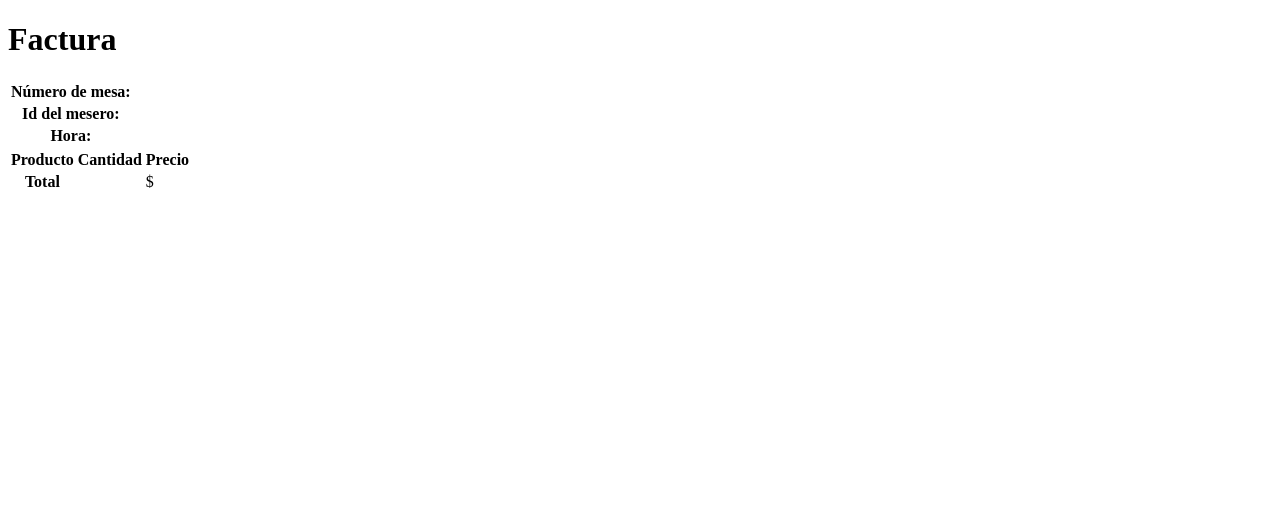
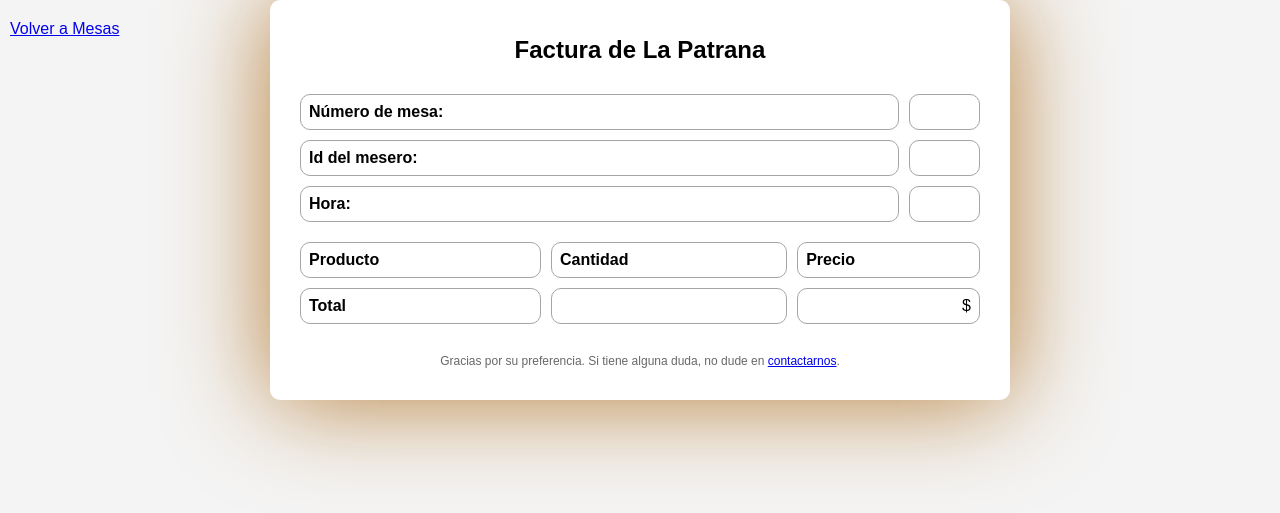
Before and after one commit to Juandoqg/Restaurant, a Django app: template myapp/templates/factura_email.html in a window 1280 px wide. Shown: the top 513 px of the page. Run offline with Django 5.2, Linux system fonts and the light colour scheme; the template is opened without the code that fills it, so the values that code supplies are empty.

Commit message:
estilos de factura ok

```diff
--- a/myapp/templates/factura_email.html
+++ b/myapp/templates/factura_email.html
@@ -4,41 +4,149 @@
     <meta charset="UTF-8">
     <meta name="viewport" content="width=device-width, initial-scale=1.0">
     <title>Factura</title>
+    <style>
+        body {
+            font-family: Arial, sans-serif;
+            margin: 0;
+            padding: 0;
+            background-color: #f4f4f4;
+        }
+
+        .invoice-container {
+            max-width: 700px;
+            margin: 0 auto;
+            background-color: #ffffff;
+            padding: 20px;
+            box-shadow: 0 0 100px #b67e38;
+            border-radius: 10px;
+            margin-bottom: 20px;
+            overflow: hidden;
+        }
+
+        .invoice-container:hover {
+            box-shadow: 0 0 15px rgba(0, 0, 0, 0.2);
+        }
+
+        h1 {
+            text-align: center;
+            color: #333;
+            font-size: 24px;
+            color: #000000;
+            margin-bottom: 20px;
+        }
+
+        img {
+            border-color: #333;
+            border-radius: 50%;
+            width: 150px;
+            height: 150px;
+            display: block;
+            margin-left: auto;
+            margin-right: auto;
+            background-color: #fbe5ad;
+        }
+
+        .table {
+            margin-bottom: 0;
+            border-collapse: separate;
+            width: 100%;
+            border-spacing: 10px;
+        }
+
+        .table th, .table td {
+            border: 1px solid #a8a4a4;
+            padding: 8px;
+            border-radius: 10px;
+            color: #000000;
+        }
+
+        .table th {
+            text-align: left;
+        }
+
+        .table td {
+            text-align: right;
+        }
+
+        .left-align {
+            text-align: left !important;
+        }
+
+        .footer {
+            text-align: center;
+            font-size: 12px;
+            color: #696868;
+            margin-top: 20px;
+        }
+
+        .floating-button {
+            position: fixed;
+            bottom: 20px;
+            z-index: 1050;
+            top: 20px;
+        }
+
+        .floating-button a:hover {
+            background-color: darkred;
+        }
+
+        .floating-button .btn-text {
+            margin-left: 10px;
+        }
+    </style>
 </head>
 <body>
-    <h1>Factura</h1>
-    <table>
+    <div class="invoice-container">
+        <h1>Factura de La Patrana</h1>
+        <table class="table">
             <tr>
-            <th>Número de mesa:</th>
+                <th class="left-align">Número de mesa:</th>
                 <td>{{ idMesa }}</td>
             </tr>
             <tr>
-            <th>Id del mesero:</th>
+                <th class="left-align">Id del mesero:</th>
                 <td>{{ user_id }}</td>
             </tr>
             <tr>
-            <th>Hora:</th>
+                <th class="left-align">Hora:</th>
                 <td>{{ hora }}</td>
             </tr>
         </table>
-    <table>
+
+        <table class="table">
+            <thead>
                 <tr>
-            <th>Producto</th>
+                    <th class="left-align">Producto</th>
                     <th>Cantidad</th>
                     <th>Precio</th>
                 </tr>
+            </thead>
+            <tbody>
                 {% for pedido in pedidos %}
                 <tr>
-            <td>{{ pedido.idProducto.nombre }}</td>
+                    <td class="left-align">{{ pedido.idProducto.nombre }}</td>
                     <td>{{ pedido.cantidad }}</td>
                     <td>${{ pedido.idProducto.precio|floatformat:0 }}</td>
                 </tr>
                 {% endfor %}
                 <tr>
-            <th>Total</th>
+                    <th class="left-align">Total</th>
                     <td>{{ total_quantity }}</td>
                     <td>${{ total|floatformat:0 }}</td>
                 </tr>
+            </tbody>
         </table>
+
+        <div class="footer">
+            <p>Gracias por su preferencia. Si tiene alguna duda, no dude en <a href="mailto:contacto@lapatrana.com">contactarnos</a>.</p>
+        </div>
+    </div>
+
+    <!-- Botón flotante -->
+    <div class="floating-button">
+        <a href="#" class="btn btn-primary">
+            <span class="btn-text">Volver a Mesas</span>
+        </a>
+    </div>
 </body>
 </html>
--- a/myapp/views/viewsPedido.py
+++ b/myapp/views/viewsPedido.py
@@ -8,7 +8,8 @@ from django.template.loader import render_to_string
 from django.conf import settings
 from django.http import JsonResponse
 import json
-from django.contrib import messages
+from django.utils import timezone
+
 
 def enviar_factura(request, idMesa):
     # Obtén los datos necesarios de la factura (por ejemplo, pedidos, total, etc.)
@@ -18,6 +19,7 @@ def enviar_factura(request, idMesa):
     total_quantity = sum([pedido.cantidad for pedido in pedidos])
 
     user_id = pedidos.first().idMesero.id
+    hora_actual = timezone.now()
 
     data = json.loads(request.body)
     destinatario = data.get('email')
@@ -26,6 +28,7 @@ def enviar_factura(request, idMesa):
                 'idMesa': mesa.numero,
                 'user_id': user_id,  # Aquí accedemos al id del mesero del primer pedido
                 'pedidos': pedidos,
+                'hora': hora_actual,
                 'total': total,
                 'total_quantity': total_quantity,
             })
```
Lines whose indentation alone changed are shown as unchanged.
